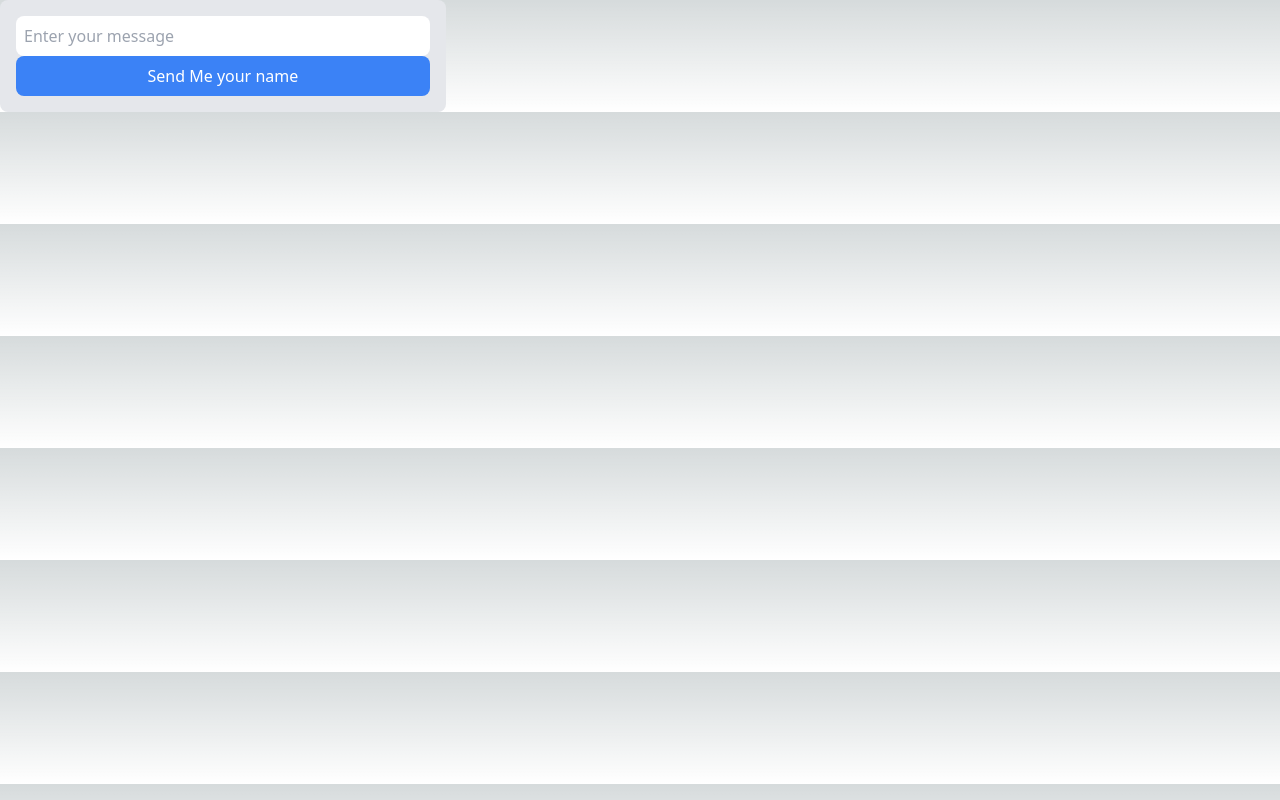
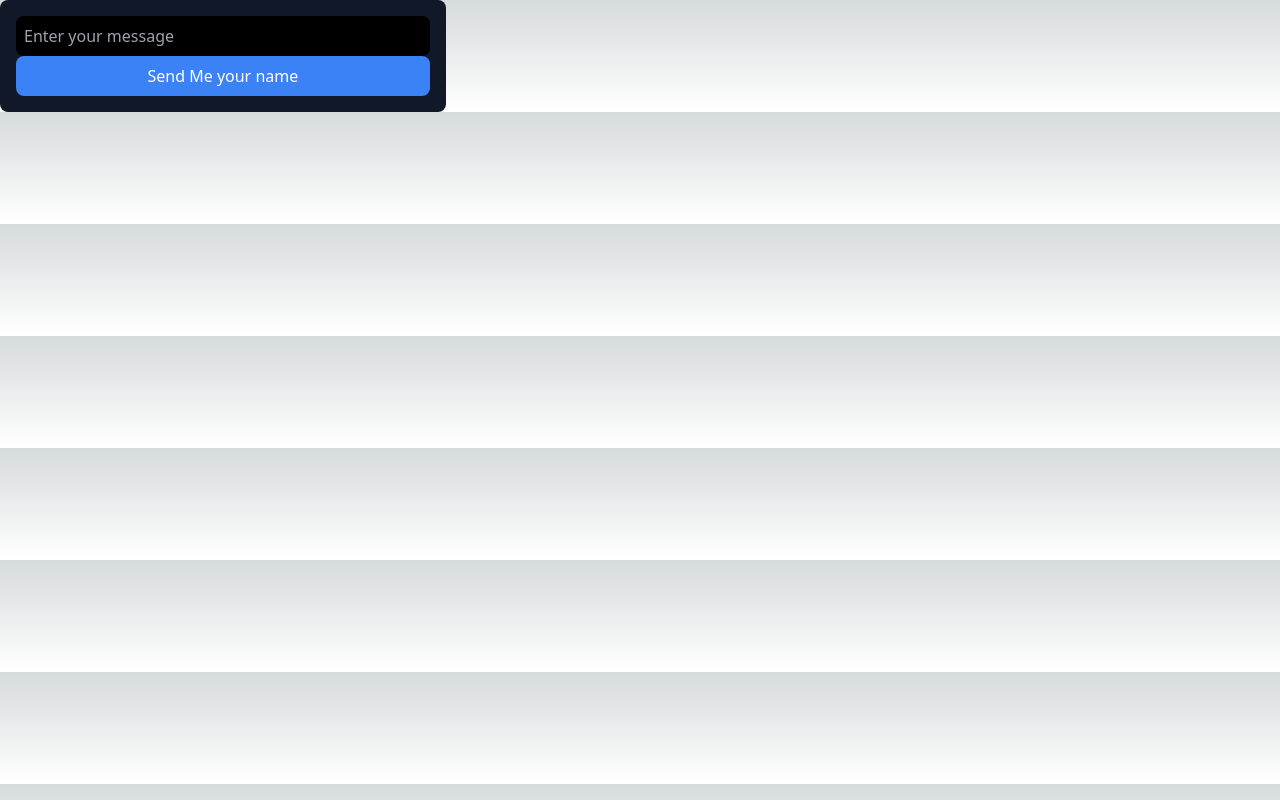
Before and after one commit to mdarshad1000/LegalAI, a Next.js app: page /chatbot in a window 1280 px wide. Built offline with nearby package versions, Linux system fonts and the light colour scheme.

Commit message:
add form

```diff
--- a/pages/chatbot.tsx
+++ b/pages/chatbot.tsx
@@ -1,4 +1,5 @@
 import React, { useState } from "react";
+import axios from "axios";
 
 const Chatbot = () => {
   const [messages, setMessages] = useState<{ text: string; sender: string }[]>(
@@ -34,12 +35,29 @@ const Chatbot = () => {
       e.preventDefault();
       addMessage({ text: newMessage, sender: "user1" });
       setNewMessage("");
+
+      axios
+        .post(
+          "http://localhost:5000/explain",
+          { transcripts: messages },
+          {
+            headers: {
+              "Content-Type": "application/json",
+            },
+          }
+        )
+        .then((response) => {
+          setMessages(messages.concat(response.data.answer));
+        })
+        .catch((err) => {
+          console.log(err);
+        });
     };
 
     return (
-      <form className="bg-gray-200 rounded-lg p-4" onSubmit={handleSubmit}>
+      <form className="bg-gray-900 rounded-lg p-4" onSubmit={handleSubmit}>
         <input
-          className="bg-white rounded-lg p-2 w-full"
+          className="bg-black rounded-lg p-2 w-full"
           type="text"
           value={newMessage}
           onChange={(e) => setNewMessage(e.target.value)}
```
